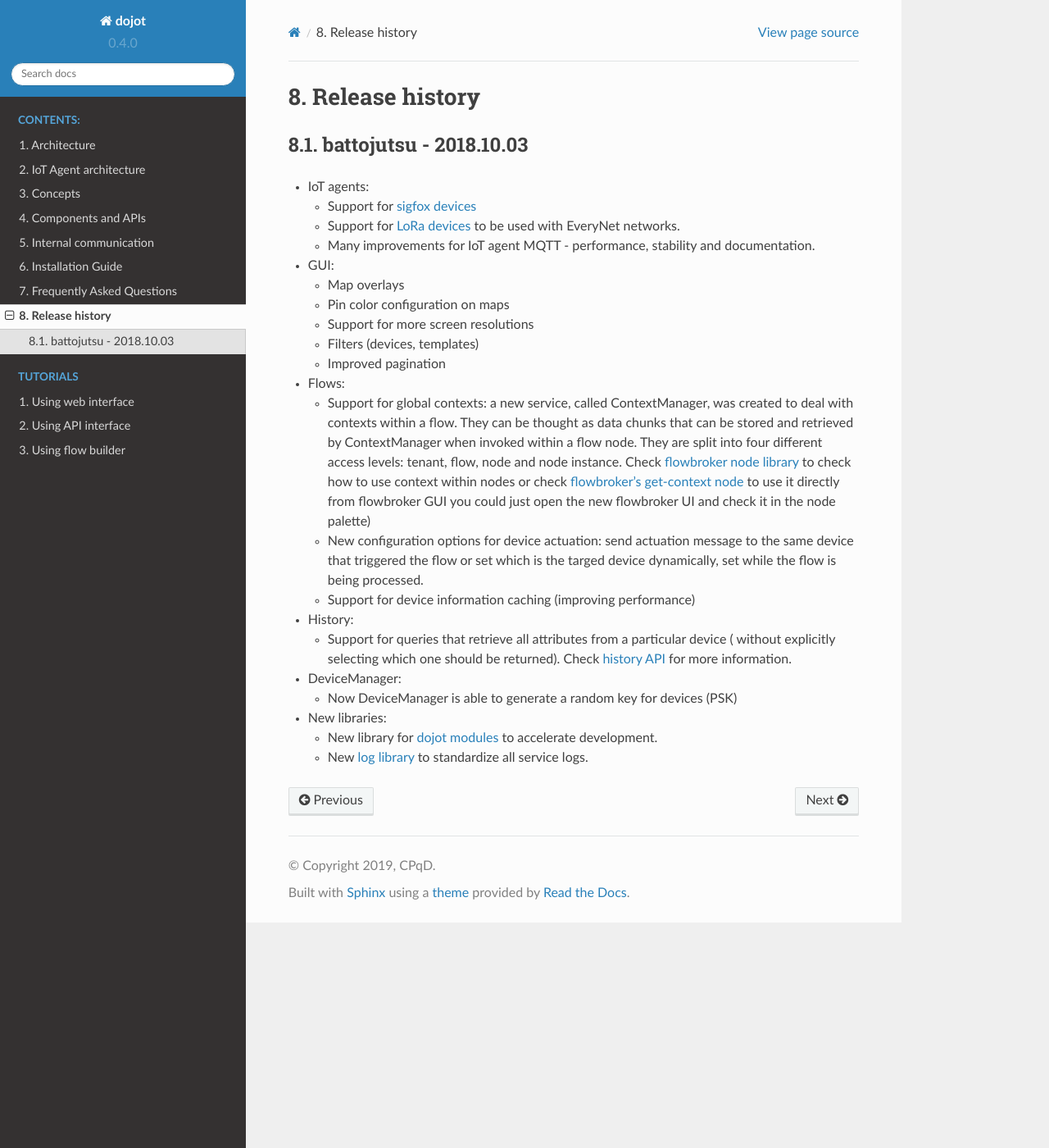
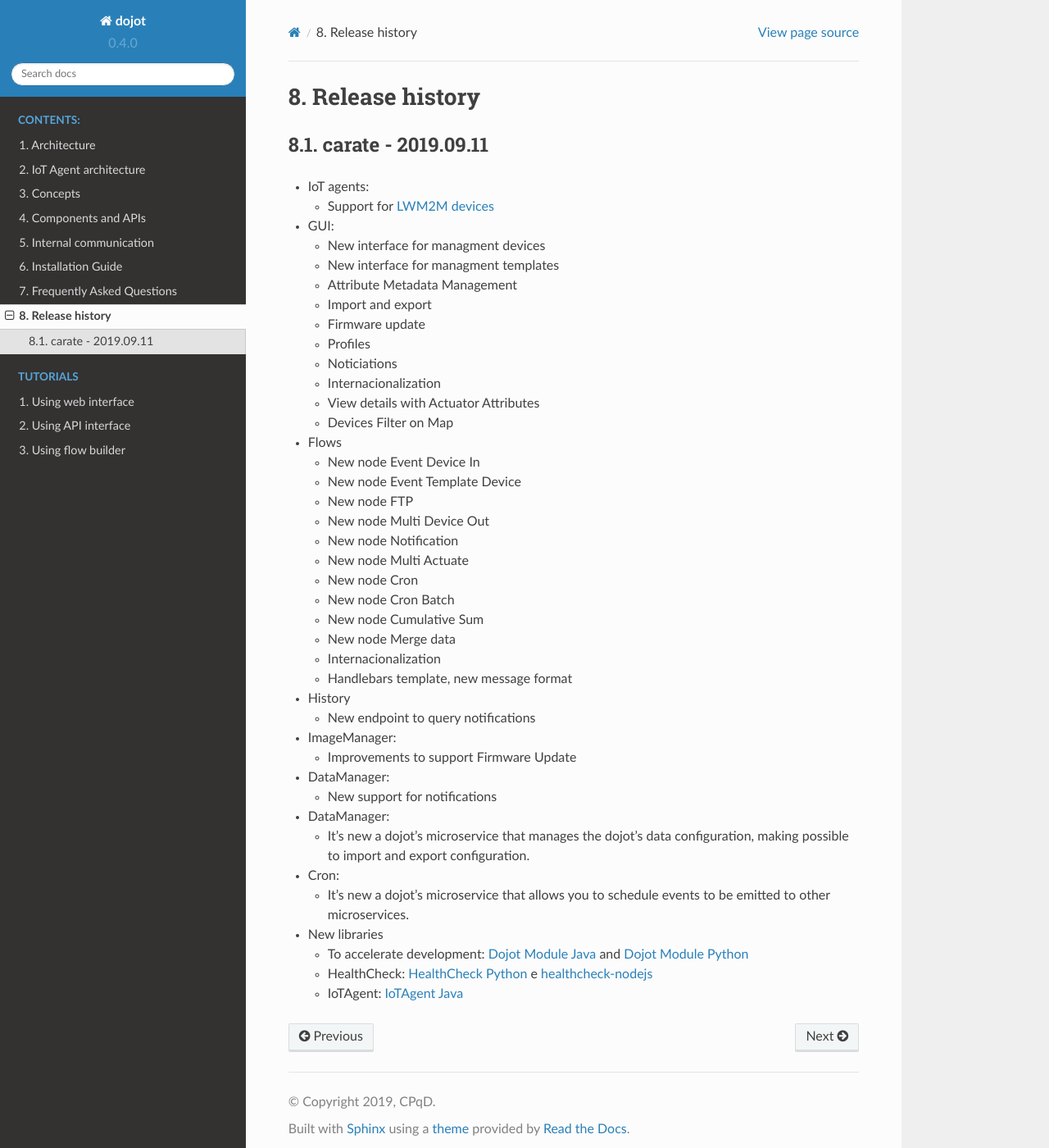
Before and after one commit to dojot/docs, a Sphinx documentation site: the page built from source/releases.rst, in a window 1280 px wide and 1400 px high. Shown: the whole window at 82% size. Built offline with Sphinx 7.4.7 and the Read the Docs theme 2.0.0, drawn with Linux system fonts in a browser that asks for light colours.

Commit message:
releases

```diff
--- a/source/releases.rst
+++ b/source/releases.rst
@@ -1,51 +1,73 @@
 Release history
 ===============
 
-battojutsu - 2018.10.03
+carate - 2019.09.11
 -----------------------
 
 
 - IoT agents:
 
-  - Support for `sigfox devices <http://github.com/dojot/iotagent-sigfox>`_
-  - Support for `LoRa devices <http://github.com/dojot/iotagent-lora-everynet>`_ to be
-    used with EveryNet networks.
-  - Many improvements for IoT agent MQTT - performance, stability and documentation.
+  - Support for
+    `LWM2M devices <https://github.com/dojot/iotagent-leshan>`_
 
 - GUI:
 
-  - Map overlays
-  - Pin color configuration on maps
-  - Support for more screen resolutions
-  - Filters (devices, templates)
-  - Improved pagination
+  - New interface for managment devices
+  - New interface for managment templates
+  - Attribute Metadata Management
+  - Import and export
+  - Firmware update
+  - Profiles
+  - Noticiations
+  - Internacionalization
+  - View details with Actuator Attributes
+  - Devices Filter on Map
 
-- Flows:
+- Flows
 
-  - Support for global contexts: a new service, called ContextManager, was created
-    to deal with contexts within a flow. They can be thought as data chunks that
-    can be stored and retrieved by ContextManager when invoked within a flow node.
-    They are split into four different access levels: tenant, flow, node and node
-    instance. Check `flowbroker node library <https://github.com/dojot/flowbroker/blob/master/lib/ContextHandler.js>`_
-    to check how to use context within nodes or check `flowbroker's get-context node <https://github.com/dojot/flowbroker/tree/master/orchestrator/nodes/get-context>`_
-    to use it directly from flowbroker GUI  you could just open the new
-    flowbroker UI and check it in the node palette)
-  - New configuration options for device actuation: send actuation message to the
-    same device that triggered the flow or set which is the targed device dynamically,
-    set while the flow is being processed.
-  - Support for device information caching (improving performance)
+  - New node Event Device In
+  - New node Event Template Device
+  - New node FTP
+  - New node Multi Device Out
+  - New node Notification
+  - New node Multi Actuate
+  - New node Cron
+  - New node Cron Batch
+  - New node Cumulative Sum
+  - New node Merge data
+  - Internacionalization
+  - Handlebars template, new message format
 
-- History:
+- History
 
-  - Support for queries that retrieve all attributes from a particular device (
-    without explicitly selecting which one should be returned). Check `history API <https://dojot.github.io/history/apiary_v1.0.0.html>`_
-    for more information.
+  - New endpoint to query notifications
 
-- DeviceManager:
+- ImageManager:
 
-  - Now DeviceManager is able to generate a random key for devices (PSK)
+  - Improvements to support Firmware Update
 
-- New libraries:
+- DataManager:
 
-  - New library for `dojot modules <https://github.com/dojot/dojot-module-nodejs>`_ to accelerate development.
-  - New `log library <https://github.com/dojot/dojot-module-logger-nodejs>`_ to standardize all service logs.
+  - New support for notifications
+
+- DataManager:
+
+  - It's new a dojot's microservice that manages
+    the dojot's data configuration,
+    making possible to import and export configuration.
+
+- Cron:
+
+  - It's new a dojot's microservice that allows
+    you to schedule events to be emitted
+    to other microservices.
+
+- New libraries
+
+  - To accelerate development:
+    `Dojot Module Java <https://github.com/dojot/dojot-module-java>`_
+    and `Dojot Module Python <https://github.com/dojot/dojot-module-python>`_
+  - HealthCheck:
+    `HealthCheck Python <https://github.com/dojot/healthcheck-python>`_  e `healthcheck-nodejs <https://github.com/dojot/healthcheck-nodejs>`_
+  - IoTAgent:
+    `IoTAgent Java <https://github.com/dojot/iotagent-java>`_
```
